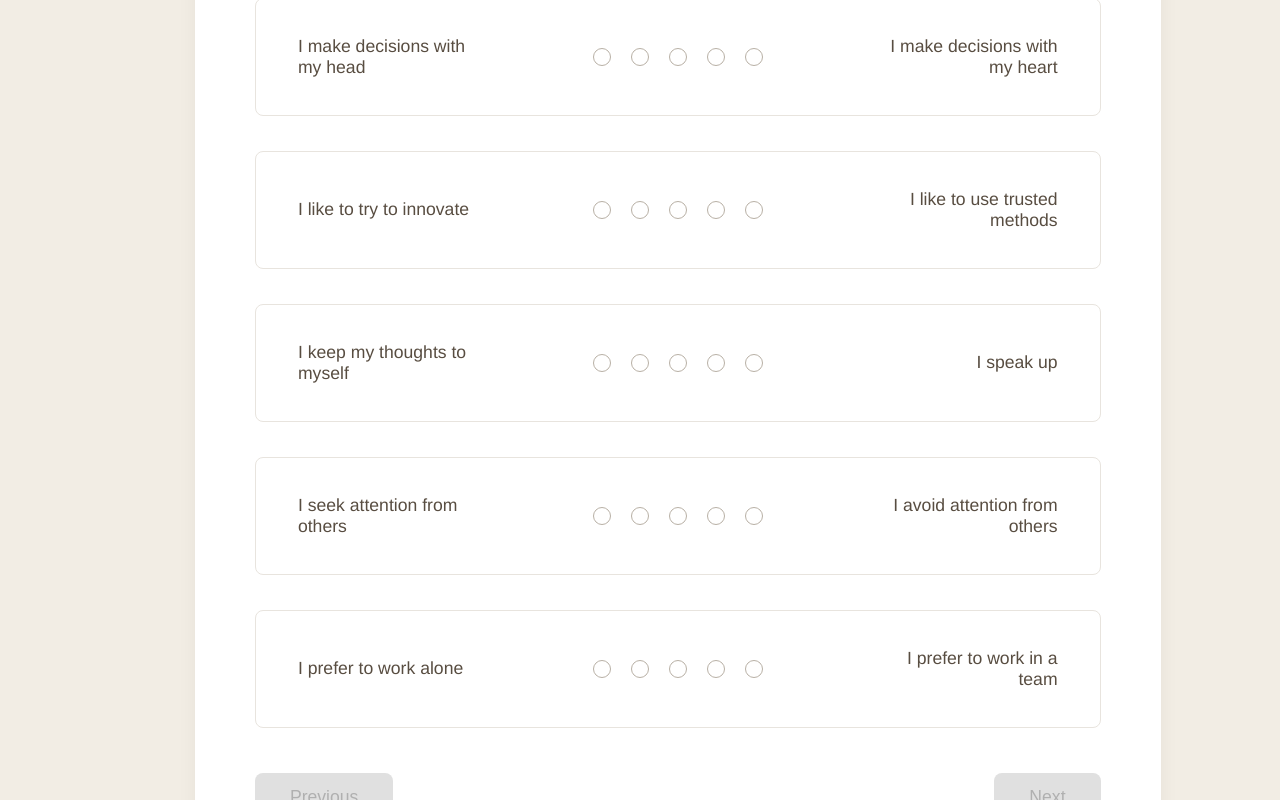
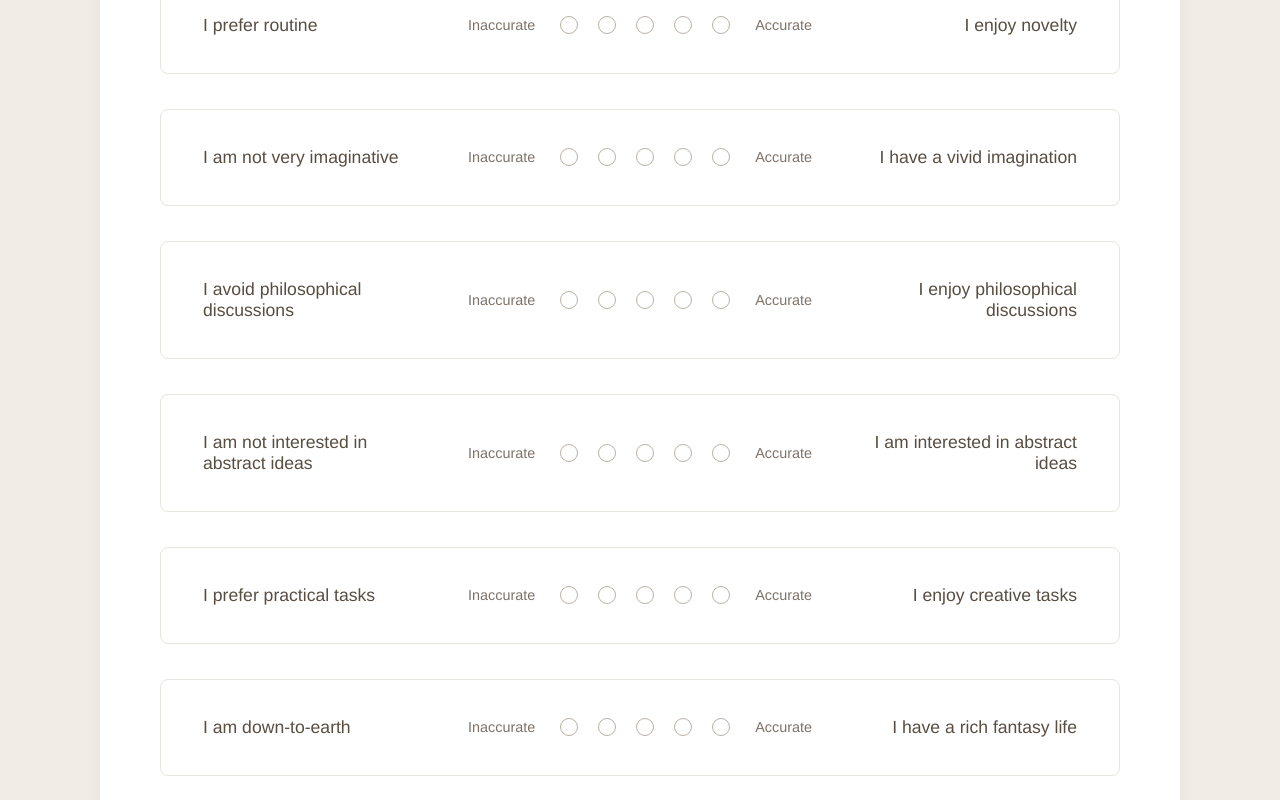
Before and after one commit to T-REX-XP/bgp-personality-test, a React (Vite) app: page / in a window 1280 px wide. Shown: the part 440-1240 px from the top of the page. Built offline with nearby package versions, Linux system fonts and the light colour scheme; the HTML template or start-up script is replaced by a standard one.

Commit message:
Initial commit from your app

```diff
--- a/src/App.tsx
+++ b/src/App.tsx
@@ -5,7 +5,7 @@ import NavigationButtons from './components/NavigationButtons';
 import Header from './components/Header';
 import './App.css';
 
-const questionsPerPage = 6;
+const questionsPerPage = 10; // Increased questions per page
 
 function App() {
   const [currentPage, setCurrentPage] = useState<number>(0);
@@ -15,6 +15,8 @@ function App() {
   const startIndex = currentPage * questionsPerPage;
   const currentQuestionsPage = mockQuestions.slice(startIndex, startIndex + questionsPerPage);
   const totalPages = Math.ceil(mockQuestions.length / questionsPerPage);
+    const totalQuestions = mockQuestions.length; // Get total questions
+
 
   useEffect(() => {
     const currentPageAnswers = answers.slice(startIndex, startIndex + questionsPerPage);
@@ -49,7 +51,8 @@ function App() {
     if (!isNextPageDisabled) {
       const response = mockQuestions.map((question, index) => ({
         questionId: question.id,
-        answer: answers[index]
+        answer: answers[index],
+        trait: question.trait, // Include trait in response
       }));
       console.log("Final Responses:", response);
       alert("Test submitted! Check console for responses.");
@@ -60,7 +63,7 @@ function App() {
 
   return (
     <div className="container">
-      <Header currentPage={currentPage} totalPages={totalPages} />
+      <Header currentPage={currentPage} totalPages={totalPages} totalQuestions={totalQuestions} />
       <QuestionList
         questions={currentQuestionsPage}
         answers={answers.slice(startIndex, startIndex + questionsPerPage)}
--- a/src/components/Question.css
+++ b/src/components/Question.css
@@ -1,8 +1,8 @@
 .question-pair {
-  background-color: #ffffff; /* White question background */
+  background-color: #ffffff;
   border-radius: 8px;
-  padding: 25px 30px; /* Adjusted padding for questions */
-  border: 1px solid #e8e4de; /* Very light border - from image */
+  padding: 25px 30px;
+  border: 1px solid #e8e4de;
 }
 
 .question-options {
@@ -13,7 +13,7 @@
 
 .option-text {
   font-size: 1.1em;
-  color: #584d41; /* Brown text color */
+  color: #584d41;
   flex: 1;
   text-align: center;
   padding: 12px;
@@ -21,56 +21,63 @@
 
 .left-option {
   text-align: left;
-  font-weight: normal; /* Normal font weight for options */
+  font-weight: normal;
 }
 
 .right-option {
   text-align: right;
-  font-weight: normal; /* Normal font weight for options */
+  font-weight: normal;
 }
 
 .radio-options {
   display: flex;
-  gap: 10px; /* Adjusted gap for radio buttons */
+  gap: 10px;
   justify-content: center;
   flex: 2;
+  align-items: center; /* Vertically center items within radio-options */
 }
 
 .radio-label {
   display: flex;
   align-items: center;
   justify-content: center;
-  width: 28px; /* Adjusted radio label size */
+  width: 28px;
   height: 28px;
 }
 
 .radio-label input[type="radio"] {
   appearance: none;
-  width: 18px; /* Make the radio button smaller */
-  height: 18px; /* Make the radio button smaller */
+  width: 18px;
+  height: 18px;
   border-radius: 50%;
-  border: 1.5px solid #b8b0a5; /* Greyish brown radio border - from image */
-  background-color: #ffffff; /* White radio background */
+  border: 1.5px solid #b8b0a5;
+  background-color: #ffffff;
   cursor: pointer;
   transition: border-color 0.2s ease-in-out, background-color 0.2s ease-in-out;
-    margin: 0; /* Remove any default margins */
+  margin: 0;
 }
 
 .radio-label input[type="radio"]:hover {
-  border-color: #9c948a; /* Darker hover border */
+  border-color: #9c948a;
 }
 
 .radio-label input[type="radio"]:checked {
-  border-color: #709775; /* Green checked border - from image */
-  background-color: #709775; /* Green checked background */
+  border-color: #709775;
+  background-color: #709775;
 }
 
 .radio-label input[type="radio"]:checked::after {
-    content: '';
-    display: block;
-    width: 50%;  /* Adjust size of the inner circle */
-    height: 50%; /* Adjust size of the inner circle */
-    margin: 25%; /* Center the inner circle */
-    background-color: #ffffff; /* White inner circle when checked */
-    border-radius: 50%;
+  content: '';
+  display: block;
+  width: 50%;
+  height: 50%;
+  margin: 25%;
+  background-color: #ffffff;
+  border-radius: 50%;
 }
+
+.accuracy-label {
+  font-size: 0.9em; /* Slightly smaller font size */
+  color: #7d7369; /* Greyish brown color */
+  margin: 0 10px; /* Add some horizontal margin */
+}
--- a/src/components/Question.tsx
+++ b/src/components/Question.tsx
@@ -14,6 +14,7 @@ const Question: React.FC<QuestionProps> = ({ question, answer, onAnswer }) => {
       <div className="question-options">
         <span className="option-text left-option">{question.textLeft}</span>
         <div className="radio-options">
+          <span className="accuracy-label">Inaccurate</span>
           {[1, 2, 3, 4, 5].map((value) => (
             <label key={value} className="radio-label">
               <input
@@ -25,6 +26,7 @@ const Question: React.FC<QuestionProps> = ({ question, answer, onAnswer }) => {
               />
             </label>
           ))}
+          <span className="accuracy-label">Accurate</span>
         </div>
         <span className="option-text right-option">{question.textRight}</span>
       </div>
--- a/src/components/QuestionList.css
+++ b/src/components/QuestionList.css
@@ -1,6 +1,7 @@
 .questions-container {
   display: flex;
   flex-direction: column;
-  gap: 35px; /* Increased gap between questions */
+  gap: 35px;
   margin-bottom: 40px;
+  min-height: 500px; /* Set a fixed minimum height */
 }
--- a/src/questions.ts
+++ b/src/questions.ts
@@ -1,104 +1,63 @@
 import { Question } from './types';
 
 export const mockQuestions: Question[] = [
-  {
-    id: 1,
-    textLeft: 'I am often disorganized',
-    textRight: 'I keep myself organized',
-  },
-  {
-    id: 2,
-    textLeft: 'I make decisions with my head',
-    textRight: 'I make decisions with my heart',
-  },
-  {
-    id: 3,
-    textLeft: 'I like to try to innovate',
-    textRight: 'I like to use trusted methods',
-  },
-  {
-    id: 4,
-    textLeft: 'I keep my thoughts to myself',
-    textRight: 'I speak up',
-  },
-  {
-    id: 5,
-    textLeft: 'I seek attention from others',
-    textRight: 'I avoid attention from others',
-  },
-  {
-    id: 6,
-    textLeft: 'I prefer to work alone',
-    textRight: 'I prefer to work in a team',
-  },
-  {
-    id: 7,
-    textLeft: 'I dive right into things',
-    textRight: 'I like to observe first',
-  },
-  {
-    id: 8,
-    textLeft: 'I follow a schedule',
-    textRight: 'I go with the flow',
-  },
-  {
-    id: 9,
-    textLeft: 'I enjoy being spontaneous',
-    textRight: 'I like to plan things out',
-  },
-  {
-    id: 10,
-    textLeft: 'I am very talkative',
-    textRight: 'I am a good listener',
-  },
-  {
-    id: 11,
-    textLeft: 'I get easily distracted',
-    textRight: 'I have great focus',
-  },
-  {
-    id: 12,
-    textLeft: 'I love large parties',
-    textRight: 'I prefer small gatherings',
-  },
-  {
-    id: 13,
-    textLeft: 'I am very direct',
-    textRight: 'I am very diplomatic',
-  },
-  {
-    id: 14,
-    textLeft: 'I am highly competitive',
-    textRight: 'I avoid competitions',
-  },
-  {
-    id: 15,
-    textLeft: 'I am always prepared',
-    textRight: 'I am comfortable winging it',
-  },
-  {
-    id: 16,
-    textLeft: 'I think about the future',
-    textRight: 'I focus on the present',
-  },
-  {
-    id: 17,
-    textLeft: 'I love to be challenged',
-    textRight: 'I prefer to take it easy',
-  },
-  {
-    id: 18,
-    textLeft: 'I am very traditional',
-    textRight: 'I am very modern',
-  },
-  {
-    id: 19,
-    textLeft: 'I value efficiency',
-    textRight: 'I value thoroughness',
-  },
-  {
-    id: 20,
-    textLeft: 'I am assertive',
-    textRight: 'I am laid-back',
-  },
+  // Openness to Experience (10 questions)
+  { id: 1, textLeft: 'I dislike change', textRight: 'I embrace change', trait: 'Openness' },
+  { id: 2, textLeft: 'I prefer routine', textRight: 'I enjoy novelty', trait: 'Openness' },
+  { id: 3, textLeft: 'I am not very imaginative', textRight: 'I have a vivid imagination', trait: 'Openness' },
+  { id: 4, textLeft: 'I avoid philosophical discussions', textRight: 'I enjoy philosophical discussions', trait: 'Openness' },
+  { id: 5, textLeft: 'I am not interested in abstract ideas', textRight: 'I am interested in abstract ideas', trait: 'Openness' },
+  { id: 6, textLeft: 'I prefer practical tasks', textRight: 'I enjoy creative tasks', trait: 'Openness' },
+  { id: 7, textLeft: 'I am down-to-earth', textRight: 'I have a rich fantasy life', trait: 'Openness' },
+  { id: 8, textLeft: 'I stick to what I know', textRight: 'I am curious about many things', trait: 'Openness' },
+  { id: 9, textLeft: 'I avoid complex situations', textRight: 'I seek out complex situations', trait: 'Openness' },
+  { id: 10, textLeft: 'I am not interested in art', textRight: 'I appreciate art and beauty', trait: 'Openness' },
+
+  // Conscientiousness (10 questions)
+  { id: 11, textLeft: 'I am often unprepared', textRight: 'I am always prepared', trait: 'Conscientiousness' },
+  { id: 12, textLeft: 'I leave my belongings around', textRight: 'I like order and tidiness', trait: 'Conscientiousness' },
+  { id: 13, textLeft: 'I neglect my duties', textRight: 'I follow through on plans', trait: 'Conscientiousness' },
+  { id: 14, textLeft: 'I am easily distracted', textRight: 'I pay attention to details', trait: 'Conscientiousness' },
+  { id: 15, textLeft: 'I make a mess of things', textRight: 'I am efficient and organized', trait: 'Conscientiousness' },
+  { id: 16, textLeft: 'I postpone decisions', textRight: 'I am decisive and proactive', trait: 'Conscientiousness' },
+  { id: 17, textLeft: 'I waste my time', textRight: 'I use my time effectively', trait: 'Conscientiousness' },
+  { id: 18, textLeft: 'I do things haphazardly', textRight: 'I do things according to a plan', trait: 'Conscientiousness' },
+  { id: 19, textLeft: 'I struggle to stay focused', textRight: 'I am persistent and focused', trait: 'Conscientiousness' },
+  { id: 20, textLeft: 'I give up easily', textRight: 'I persevere through challenges', trait: 'Conscientiousness' },
+
+  // Extraversion (10 questions)
+  { id: 21, textLeft: 'I am quiet around strangers', textRight: 'I am the life of the party', trait: 'Extraversion' },
+  { id: 22, textLeft: 'I prefer to keep to myself', textRight: 'I enjoy being the center of attention', trait: 'Extraversion' },
+  { id: 23, textLeft: `I don't talk a lot', textRight: 'I talk to a lot of different people`, trait: 'Extraversion' },
+  { id: 24, textLeft: 'I find it hard to approach others', textRight: 'I am comfortable around people', trait: 'Extraversion' },
+  { id: 25, textLeft: 'I keep in the background', textRight: 'I take charge in social situations', trait: 'Extraversion' },
+  { id: 26, textLeft: 'I am reserved and introverted', textRight: 'I am outgoing and sociable', trait: 'Extraversion' },
+  { id: 27, textLeft: 'I avoid large gatherings', textRight: 'I enjoy large parties and events', trait: 'Extraversion' },
+  { id: 28, textLeft: 'I feel drained after socializing', textRight: 'I feel energized by socializing', trait: 'Extraversion' },
+  { id: 29, textLeft: 'I prefer one-on-one conversations', textRight: 'I enjoy meeting new people', trait: 'Extraversion' },
+  { id: 30, textLeft: 'I am a good listener', textRight: 'I am a good talker', trait: 'Extraversion' },
+
+  // Agreeableness (10 questions)
+  { id: 31, textLeft: 'I am not interested in other people\'s problems', textRight: 'I sympathize with others\' feelings', trait: 'Agreeableness' },
+  { id: 32, textLeft: 'I tend to criticize others', textRight: 'I am considerate and kind', trait: 'Agreeableness' },
+  { id: 33, textLeft: 'I am skeptical of others\' intentions', textRight: 'I trust people easily', trait: 'Agreeableness' },
+  { id: 34, textLeft: 'I hold grudges', textRight: 'I forgive others easily', trait: 'Agreeableness' },
+  { id: 35, textLeft: 'I am competitive and assertive', textRight: 'I am cooperative and accommodating', trait: 'Agreeableness' },
+  { id: 36, textLeft: 'I prioritize my own needs', textRight: 'I put others\' needs before my own', trait: 'Agreeableness' },
+  { id: 37, textLeft: 'I am not easily impressed', textRight: 'I am easily impressed by others', trait: 'Agreeableness' },
+  { id: 38, textLeft: 'I am demanding and blunt', textRight: 'I am gentle and understanding', trait: 'Agreeableness' },
+  { id: 39, textLeft: 'I avoid conflict at all costs', textRight: 'I am willing to compromise', trait: 'Agreeableness' },
+  { id: 40, textLeft: 'I am stubborn and unyielding', textRight: 'I am flexible and adaptable', trait: 'Agreeableness' },
+
+  // Neuroticism (10 questions)
+  { id: 41, textLeft: 'I am usually relaxed', textRight: 'I worry a lot', trait: 'Neuroticism' },
+  { id: 42, textLeft: 'I rarely get irritated', textRight: 'I get irritated easily', trait: 'Neuroticism' },
+  { id: 43, textLeft: 'I am calm under pressure', textRight: 'I get stressed out easily', trait: 'Neuroticism' },
+  { id: 44, textLeft: 'I am emotionally stable', textRight: 'I have frequent mood swings', trait: 'Neuroticism' },
+  { id: 45, textLeft: 'I am not easily bothered by things', textRight: 'I am easily disturbed by things', trait: 'Neuroticism' },
+  { id: 46, textLeft: 'I am content with my life', textRight: 'I often feel blue', trait: 'Neuroticism' },
+  { id: 47, textLeft: 'I rarely feel anxious', textRight: 'I often feel anxious', trait: 'Neuroticism' },
+  { id: 48, textLeft: 'I am resilient and adaptable', textRight: 'I am sensitive and easily hurt', trait: 'Neuroticism' },
+  { id: 49, textLeft: 'I handle stress well', textRight: 'I struggle to cope with stress', trait: 'Neuroticism' },
+  { id: 50, textLeft: 'I am generally optimistic', textRight: 'I tend to be pessimistic', trait: 'Neuroticism' },
 ];
--- a/src/types.ts
+++ b/src/types.ts
@@ -1,10 +1,6 @@
-export interface Option {
-  id: number;
-  text: string;
-}
-
 export interface Question {
   id: number;
   textLeft: string;
   textRight: string;
+  trait: string; // Add trait property
 }
```
Also changed, not shown: src/components/Header.tsx (+5 -2 lines), 2 other files (tests, documents, lock files or other folders).
